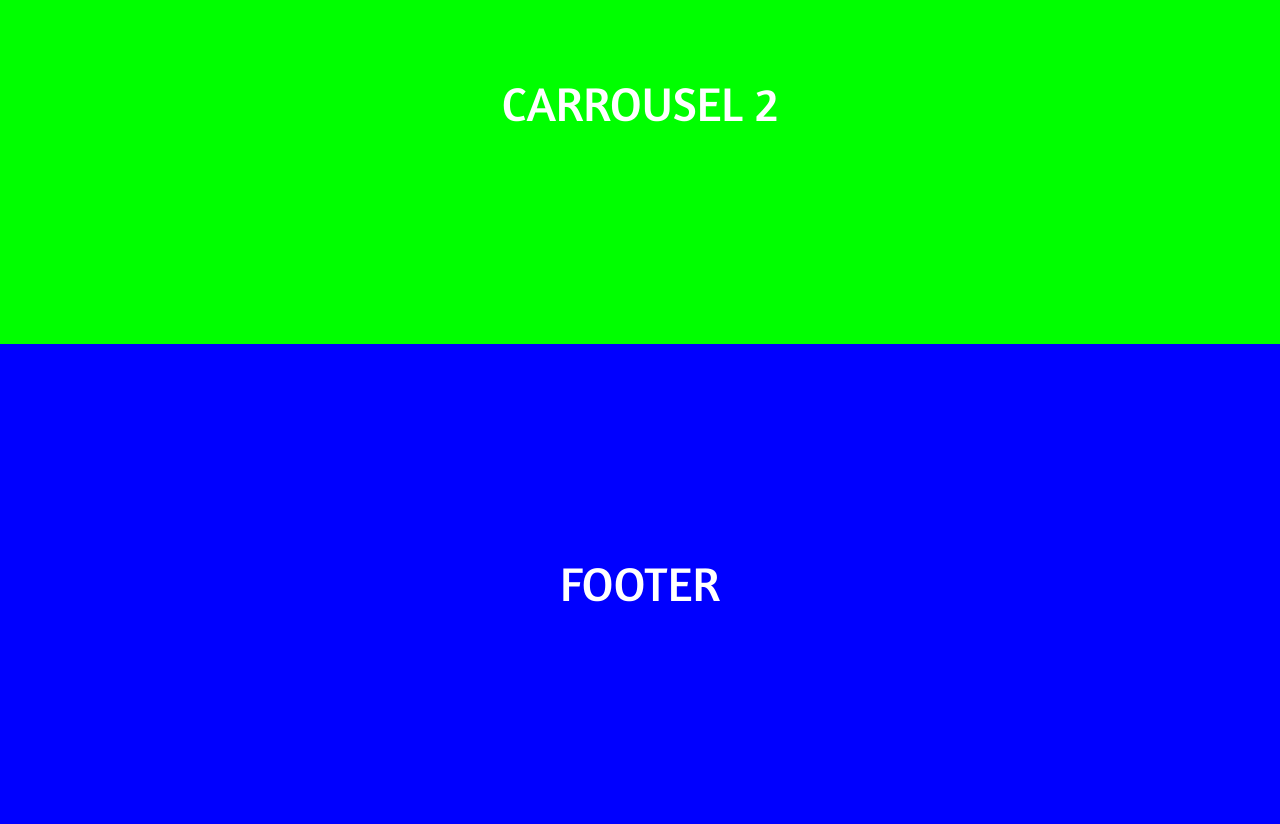
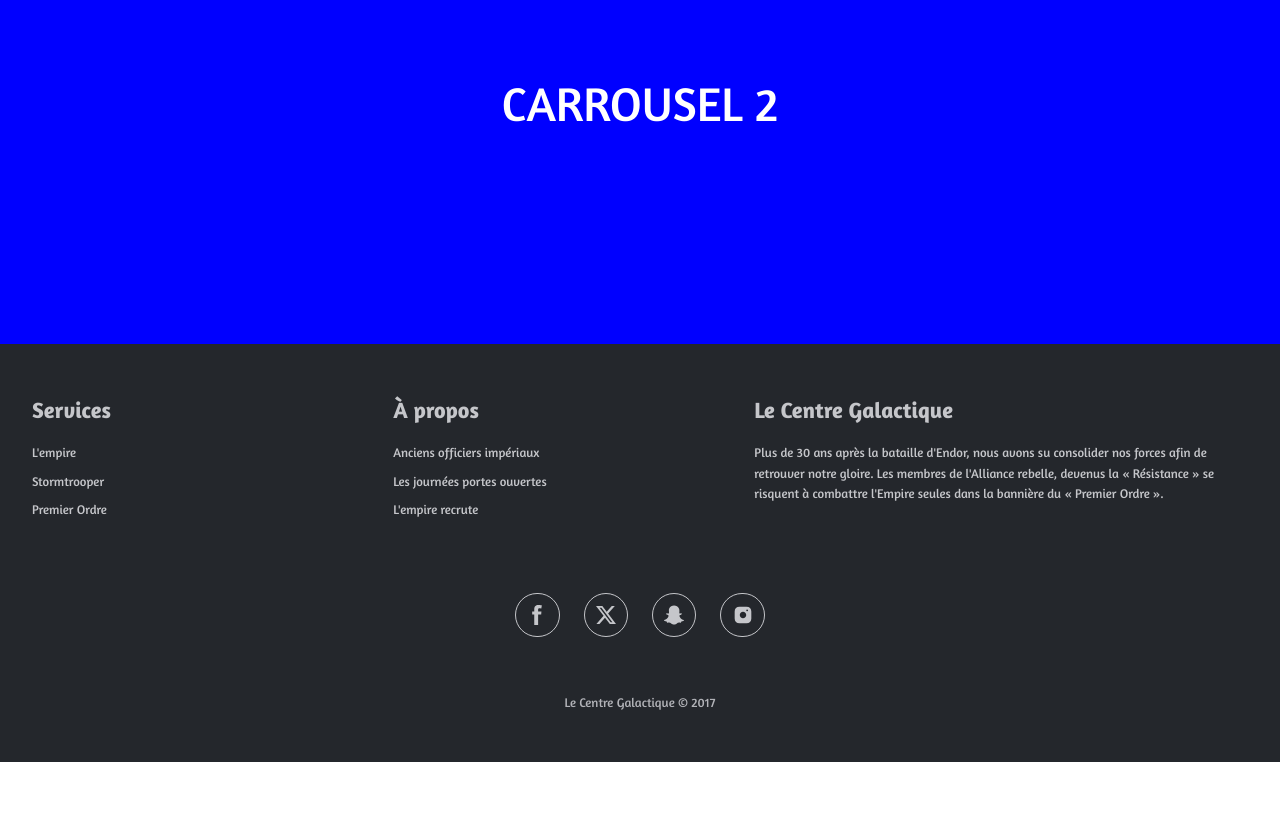
Before and after one commit to Alex100dre/fd-test, a website: page Exo2/index.html in a window 1280 px wide. Shown: the part 994-1818 px from the top of the page. After the commit the page ends 1756 px from the top, so only its background shows below. Drawn offline with Linux system fonts and the light colour scheme.

Commit message:
feat(exo2): ajout du footer

```diff
--- a/Exo2/index.html
+++ b/Exo2/index.html
@@ -30,12 +30,71 @@
         CARROUSEL
     </section>
 
-    <section id="carrousel2" style="min-height: 60vh; background-color: #00ff00; display: flex; align-items: center; justify-content: center; color: white; font-size: 3rem;">
+    <section id="carrousel2" style="min-height: 60vh; background-color: #0000ffff; display: flex; align-items: center; justify-content: center; color: white; font-size: 3rem;">
         CARROUSEL 2
     </section>
 
-    <footer id="footer" style="min-height: 60vh; background-color: #0000ff; display: flex; align-items: center; justify-content: center; color: white; font-size: 3rem;">
-        FOOTER
+    <footer id="footer" class="footer">
+        <div class="footer__content">
+            <div class="footer__column">
+                <h2 class="footer__title">Services</h2>
+                <ul class="footer__menu">
+                    <li class="footer__menu-item">
+                        <a href="https://le-dev.com" class="footer__menu-link">L'empire</a>
+                    </li>
+                    <li class="footer__menu-item">
+                        <a href="https://le-dev.com" class="footer__menu-link">Stormtrooper</a>
+                    </li>
+                    <li class="footer__menu-item">
+                        <a href="https://le-dev.com" class="footer__menu-link">Premier Ordre</a>
+                    </li>
+                </ul>
+            </div>
+
+            <div class="footer__column">
+                <h2 class="footer__title">À propos</h2>
+                <ul class="footer__menu">
+                    <li class="footer__menu-item">
+                        <a href="https://le-dev.com" class="footer__menu-link">Anciens officiers impériaux</a>
+                    </li>
+                    <li class="footer__menu-item">
+                        <a href="https://le-dev.com" class="footer__menu-link">Les journées portes ouvertes</a>
+                    </li>
+                    <li class="footer__menu-item">
+                        <a href="https://le-dev.com" class="footer__menu-link">L'empire recrute</a>
+                    </li>
+                </ul>
+            </div>
+
+            <div class="footer__column footer__column--wide">
+                <h2 class="footer__title">Le Centre Galactique</h2>
+                <p class="footer__text">
+                    Plus de 30 ans après la bataille d'Endor, nous avons su consolider nos forces
+                    afin de retrouver notre gloire. Les membres de l'Alliance rebelle, devenus la « Résistance » se
+                    risquent à combattre l'Empire seules dans la bannière du « Premier Ordre ».
+                </p>
+            </div>
+        </div>
+
+        <div class="footer__social">
+            <a href="https://facebook.com" class="footer__social-link" aria-label="Facebook" title="Facebook">
+                <img src="assets/img/icons/facebook.svg" alt="">
+            </a>
+            <a href="https://x.com" class="footer__social-link" aria-label="x.com" title="x.com">
+                <img src="assets/img/icons/x.svg" alt="">
+            </a>
+            <a href="https://snapchat.com" class="footer__social-link" aria-label="Snapchat" title="Snapchat">
+                <img src="assets/img/icons/snapchat.svg" alt="">
+            </a>
+            <a href="https://instagram.com" class="footer__social-link" aria-label="Instagram" title="Instagram">
+                <img src="assets/img/icons/instagram.svg" alt="">
+            </a>
+        </div>
+
+        <!-- J'ai changé la couleur de police du copyright car y avait un probleme de contraste pour l'accessibilité (cf: https://dequeuniversity.com/rules/axe/4.10/color-contrast) -->
+        <div class="footer__copyright">
+            <p>Le Centre Galactique © 2017</p>
+        </div>
     </footer>
 </body>
 </html>
--- a/Exo2/styles/_colors.scss
+++ b/Exo2/styles/_colors.scss
@@ -1,7 +1,9 @@
 // Texte
 $color-text-light: #ffffff;
+$color-footer-text: #C5C6CA;
+$color-footer-copyright: #B2B3B8;
 
 // Overlay
 $color-overlay-dark: rgba(0, 0, 0, 0.3);
 
-$color-nav-bg: #2c2e3e;
+$color-nav-bg: #24272C;
--- /dev/null
+++ b/Exo2/styles/_footer.scss
@@ -0,0 +1,117 @@
+@use 'variables' as *;
+
+.footer {
+    background-color: $color-nav-bg;
+    color: $color-text-light;
+    padding: 3rem 2rem;
+
+    &__content {
+        display: grid;
+        grid-template-columns: 1fr;
+        gap: 2rem;
+        margin-bottom: 2rem;
+    }
+
+    &__title {
+        font-size: $font-size-title;
+        font-weight: 700;
+        margin-bottom: 1rem;
+        color: $color-footer-text;
+    }
+
+    &__menu {
+        list-style: none;
+        padding: 0;
+        margin: 0;
+    }
+
+    &__menu-item {
+        font-size: $font-size-subtitle;
+        margin-bottom: 0.5rem;
+    }
+
+    &__menu-link {
+        color: $color-footer-text;
+        text-decoration: none;
+        transition: opacity 0.3s ease;
+
+        &:hover,
+        &:focus {
+            opacity: 0.7;
+        }
+
+        &:focus {
+            outline: 2px solid $color-text-light;
+            outline-offset: 2px;
+        }
+    }
+
+    &__text {
+        font-size: $font-size-subtitle;
+        line-height: 1.6;
+        margin: 0;
+        color: $color-footer-text;
+    }
+
+    &__social {
+        display: flex;
+        justify-content: center;
+        align-items: center;
+        gap: 1.5rem;
+        padding: 2rem 0;
+    }
+
+    &__social-link {
+        transition: opacity 0.3s ease;
+        display: flex;
+        align-items: center;
+        border: 1px solid $color-footer-text;
+        border-radius: 50%;
+        padding: .7rem;
+
+        &:hover,
+        &:focus {
+            opacity: 0.7;
+        }
+
+        img {
+            width: 20px;
+            height: 20px;
+        }
+    }
+
+    &__copyright {
+        text-align: center;
+        padding-top: 1.5rem;
+        font-size: $font-size-subtitle;
+        color: $color-footer-copyright;
+
+        p {
+            margin: 0;
+        }
+    }
+}
+
+@media (min-width: $breakpoint-tablet) {
+    .footer {
+        &__content {
+            grid-template-columns: 1fr 1fr;
+        }
+
+        &__column--wide {
+            grid-column: span 2;
+        }
+    }
+}
+
+@media (min-width: $breakpoint-desktop) {
+    .footer {
+        &__content {
+            grid-template-columns: 1fr 1fr 1.5fr;
+        }
+
+        &__column--wide {
+            grid-column: auto;
+        }
+    }
+}
--- a/Exo2/styles/styles.scss
+++ b/Exo2/styles/styles.scss
@@ -3,3 +3,4 @@
 @use 'base';
 @use 'header';
 @use 'nav';
+@use 'footer';
```
Also changed, not shown: Exo2/assets/img/icons/facebook.svg (added), Exo2/assets/img/icons/instagram.svg (added), Exo2/assets/img/icons/snapchat.svg (added), Exo2/assets/img/icons/x.svg (added), Exo2/styles/styles.css, 1 other file.
